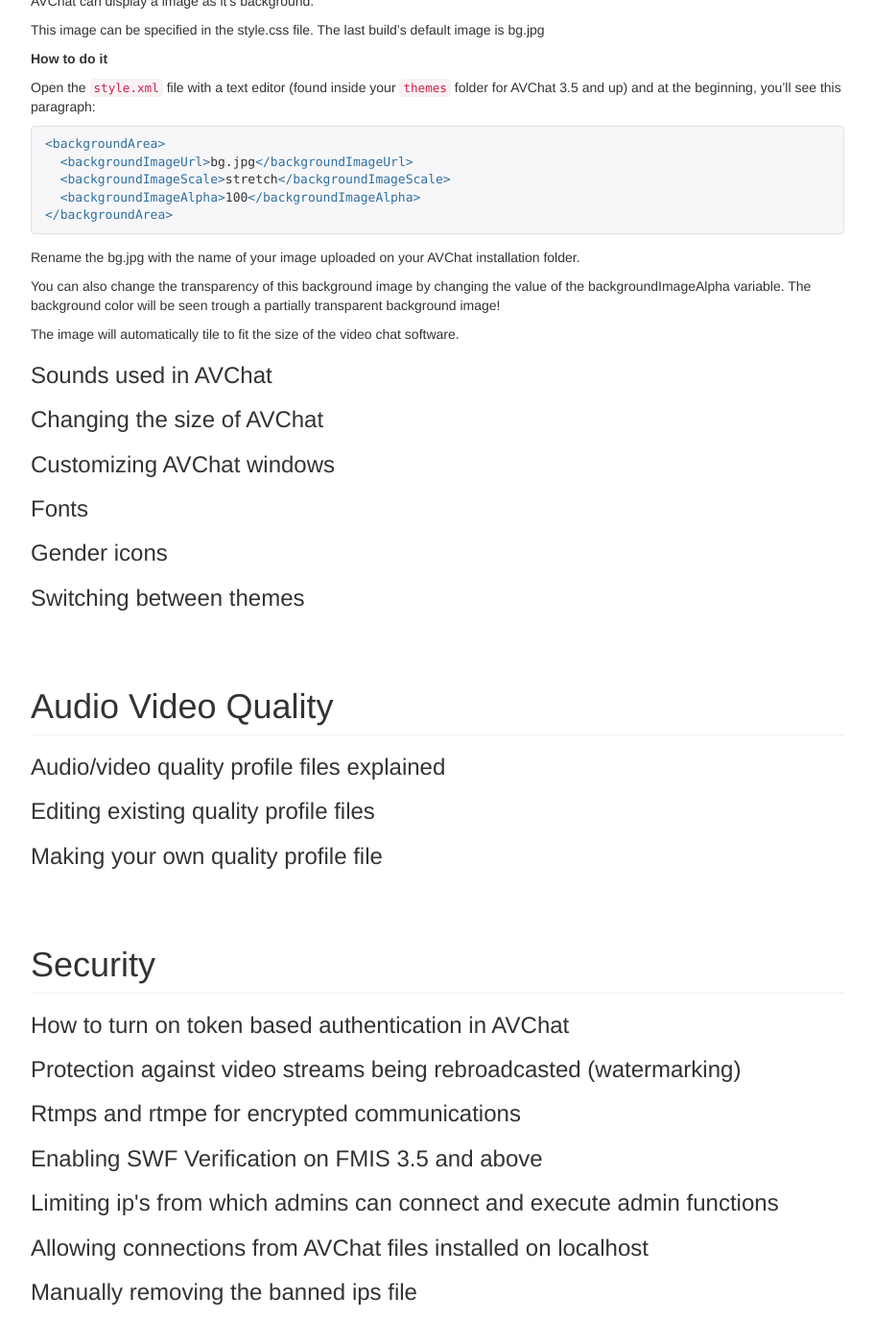
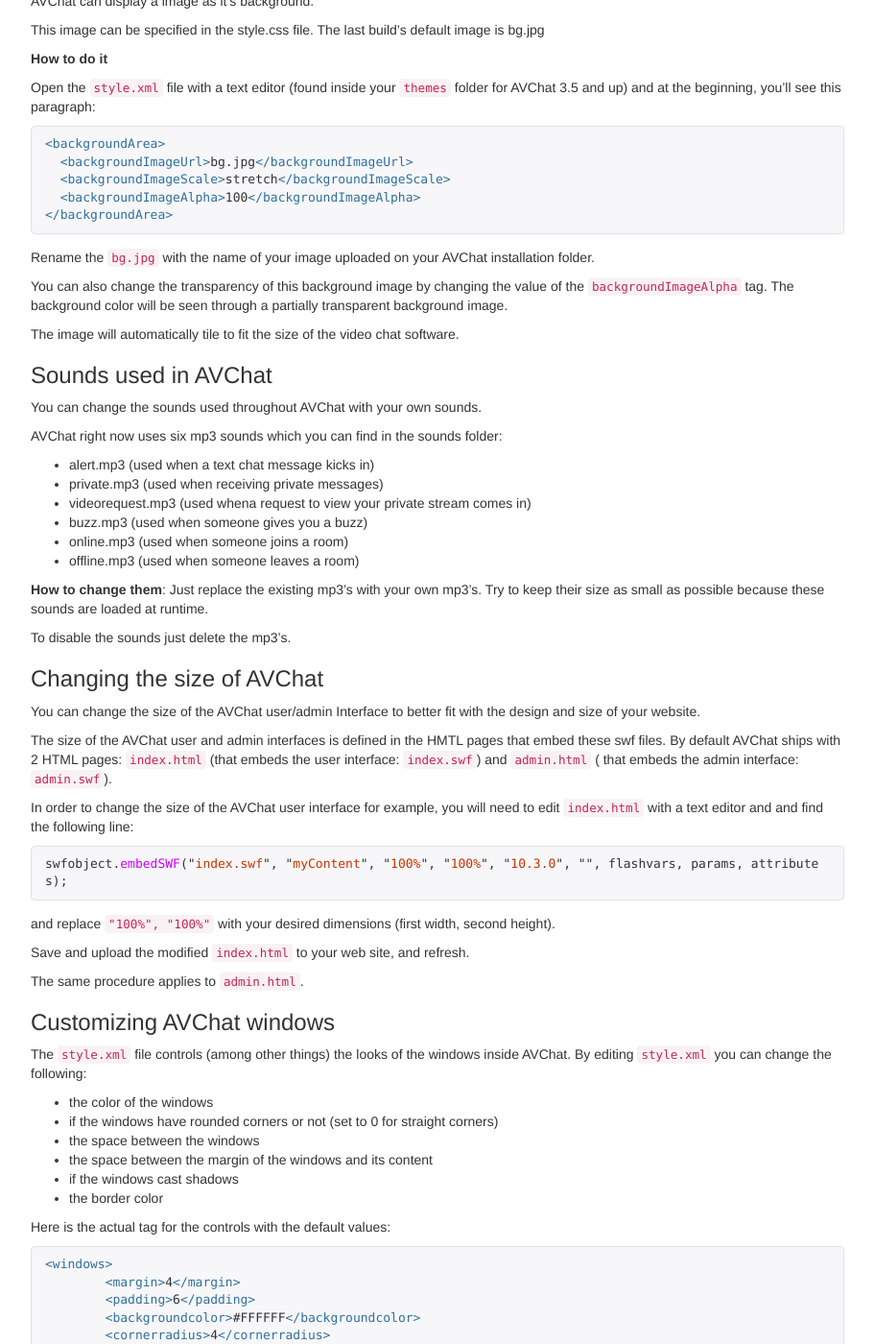
Before and after one commit to nusofthq/avchat-documentation, a Jekyll site: the page built from standalone.md, in a window 1280 px wide and 1400 px high, scrolled down 11431 px. Shown: the whole window at 96% size, without its empty margins (38-949 px from the left). Built offline with Jekyll 4.4.1, drawn with Linux system fonts in a browser that asks for light colours; nearby versions of some CDN libraries; comment, search, counter and statistics services are not loaded; some of the changed text lies outside the part shown.

Commit message:
WIP docs finished design chapter

````diff
--- a/_includes/design.md
+++ b/_includes/design.md
@@ -41,20 +41,112 @@
 </backgroundArea>
 ```
 
-Rename the bg.jpg with the name of your image uploaded on your AVChat installation folder.
+Rename the `bg.jpg` with the name of your image uploaded on your AVChat installation folder.
 
-You can also change the transparency of this background image by changing the value of the backgroundImageAlpha variable. The background color will be seen trough a partially transparent background image!
+You can also change the transparency of this background image by changing the value of the `backgroundImageAlpha` tag. The background color will be seen through a partially transparent background image.
 
 The image will automatically tile to fit the size of the video chat software.
 
 <h2 id="changing-sounds">Sounds used in AVChat</h2>
 
+You can change the sounds used throughout AVChat with your own sounds.
+
+AVChat right now uses six mp3 sounds which you can find in the sounds folder:
+
+* alert.mp3 (used when a text chat message kicks in)
+* private.mp3 (used when receiving private messages)
+* videorequest.mp3 (used whena request to view your private stream comes in)
+* buzz.mp3 (used when someone gives you a buzz)
+* online.mp3 (used when someone joins a room)
+* offline.mp3 (used when someone leaves a room)
+
+**How to change them**: Just replace the existing mp3's with your own mp3's. Try to keep their size as small as possible because these sounds are loaded at runtime.
+
+To disable the sounds just delete the mp3's.
+
 <h2 id="changing-size">Changing the size of AVChat</h2>
+
+You can change the size of the AVChat user/admin Interface to better fit with the design and size of your website.
+
+The size of the AVChat user and admin interfaces is defined in the HMTL pages that embed these swf files. By default AVChat ships with 2 HTML pages: `index.html` (that embeds the user interface: `index.swf`) and `admin.html` ( that embeds the admin interface: `admin.swf`).
+
+In order to change the size of the AVChat user interface for example, you will need to edit `index.html` with a text editor and and find the following line:
+
+```javascript
+swfobject.embedSWF("index.swf", "myContent", "100%", "100%", "10.3.0", "", flashvars, params, attributes);
+```
+
+and replace `"100%", "100%"` with your desired dimensions (first width, second height).
+
+Save and upload the modified `index.html` to your web site, and refresh.
+
+The same procedure applies to `admin.html`.
 
 <h2 id="changing-window-looks">Customizing AVChat windows</h2>
 
+The `style.xml` file controls (among other things) the looks of the windows inside AVChat. By editing `style.xml` you can change the following:
+
+* the color of the windows
+* if the windows have rounded corners or not (set to 0 for straight corners)
+* the space between the windows
+* the space between the margin of the windows and its content
+* if the windows cast shadows
+* the border color
+
+Here is the actual tag for the controls with the default values:
+
+```xml
+<windows>
+	<margin>4</margin>
+	<padding>6</padding>
+	<backgroundcolor>#FFFFFF</backgroundcolor>
+	<cornerradius>4</cornerradius>
+	<windowsCastShadows>false</windowsCastShadows>
+	<borderColor>#E9E9E9</borderColor>
+</windows>
+```
+
 <h2 id="changing-fonts">Fonts</h2>
+
+The `style.xml` file controls (among other things) the fonts used throughout the video chat. By editing the `style.xml` file you can change for every group of fonts (like titles, side menu links, etc...):
+
+* the font face (fontfamily:\_sans)
+* the size of the font (fontsize:16)
+* the font weight (fontweight:bold)
+* the color of the text (color:#ffffff)
 
 <h2 id="changing-gender-icons">Gender icons</h2>
 
+Starting with [build 1880](http://nusofthq.com/blog/new-avchat-november-build-1880-has-arrived) the genders are imported from `genders.xml` along with attributes like icon image URL's.
+
+Customizing genders:
+
+1. Upload your new gender icons in the `gender_icons` folder located in your AVChat installation.
+2. Open the `genders.xml` file and edit the lines, for example:
+
+        <gender id="cat" label="Cheshire Cat" iconUrl="gender_icons/cheshire_cat_32.png" adminOnly="false" sortPriority="b" outlineColor ="0x577ce5" />
+
+3. Rename the `id`, `label` and `iconUrl` corresponding to your new gender and it will become:
+
+        <gender id="new_icon" label="New Icon" iconUrl="gender_icons/new_icon.png" adminOnly="false" sortPriority="b" outlineColor ="0x577ce5" />
+
+
+
+Starting with [AVChat 3.5](http://avchat.net/blog/avchat-3-5-now-available-with-major-redesign-and-themes/) you can also specify the color to be used for the left line element that is drawn in the users list on mouse over the user item through the new `outlineColor` parameter.
+
+<div class="alert alert-warning" role="alert">Do not change the ID's of the already defined  male, unknown, admin and hidden genders.</div>
+
+
 <h2 id="changing-themes">Switching between themes</h2>
+
+Starting with [version  3.5](http://avchat.net/blog/avchat-3-5-now-available-with-major-redesign-and-themes/) AVChat ships with 2 themes: `light` and `dark`. Both themes are located in the new `themes` folder located in your AVChat installation directory. The `light` theme is default. You can also make your own theme by simply creating a new folder inside the themes folder and putting a customized `style.xml` inside it.
+
+To switch between themes, either the default ones or your custom created theme you need to take the following steps:
+
+1. Open `style.php` or `style.aspx.cs` depending on the webserver you are running.
+2. Edit the path to theme. By default it will look like this: `themes/light/style.xml`.
+3. Change the name of the folder, in this case light to dark or your custom made folder name resulting in this: `themes/dark/style.xml`.
+4. Save and exit.
+5. Next we need to change the background color of the SWF file and this can only be done where it is embeded in the webpage, by default in `index.html` and `admin.html`.
+6. Search for `bgcolor` parameter which by default will be `bgcolor : "#F1F1F1"`, and change to `#101622`color which is the corespondent dark theme color.
+7. Save and exit.
````
